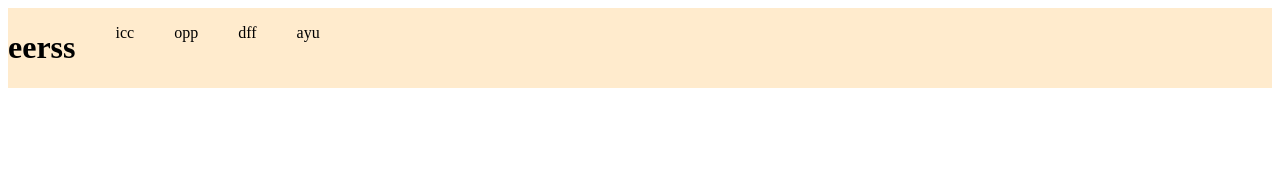
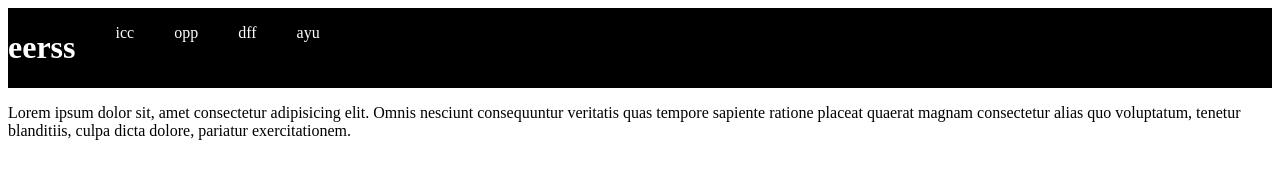
Before and after one commit to begzodakramov2009/Begzod, a plain HTML site: page index.html in a window 1280 px wide. Drawn offline with Linux system fonts and the light colour scheme.

Commit message:
men navbar qildim

```diff
--- a/index.html
+++ b/index.html
@@ -15,5 +15,9 @@
         <ul class="li">dff</ul>
         <ul class="li">ayu</ul>
     </div>
+
+    <div class="boxr">
+        <p>Lorem ipsum dolor sit, amet consectetur adipisicing elit. Omnis nesciunt consequuntur veritatis quas tempore sapiente ratione placeat quaerat magnam consectetur alias quo voluptatum, tenetur blanditiis, culpa dicta dolore, pariatur exercitationem.</p>
+    </div>
 </body>
 </html>
--- a/style.css
+++ b/style.css
@@ -1,4 +1,6 @@
+
 .navbar{
     display: flex;
-    background-color: blanchedalmond;
+    background-color: black;
+    color: white;
 }
```
